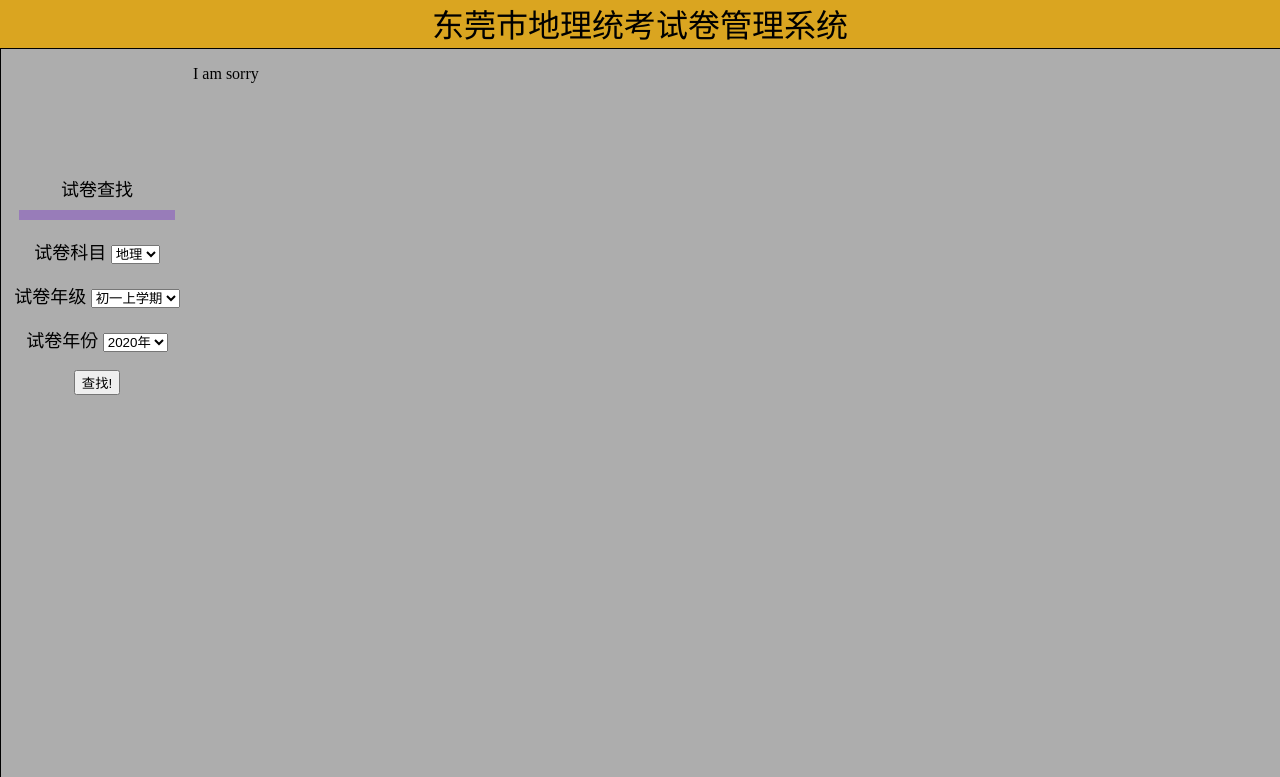
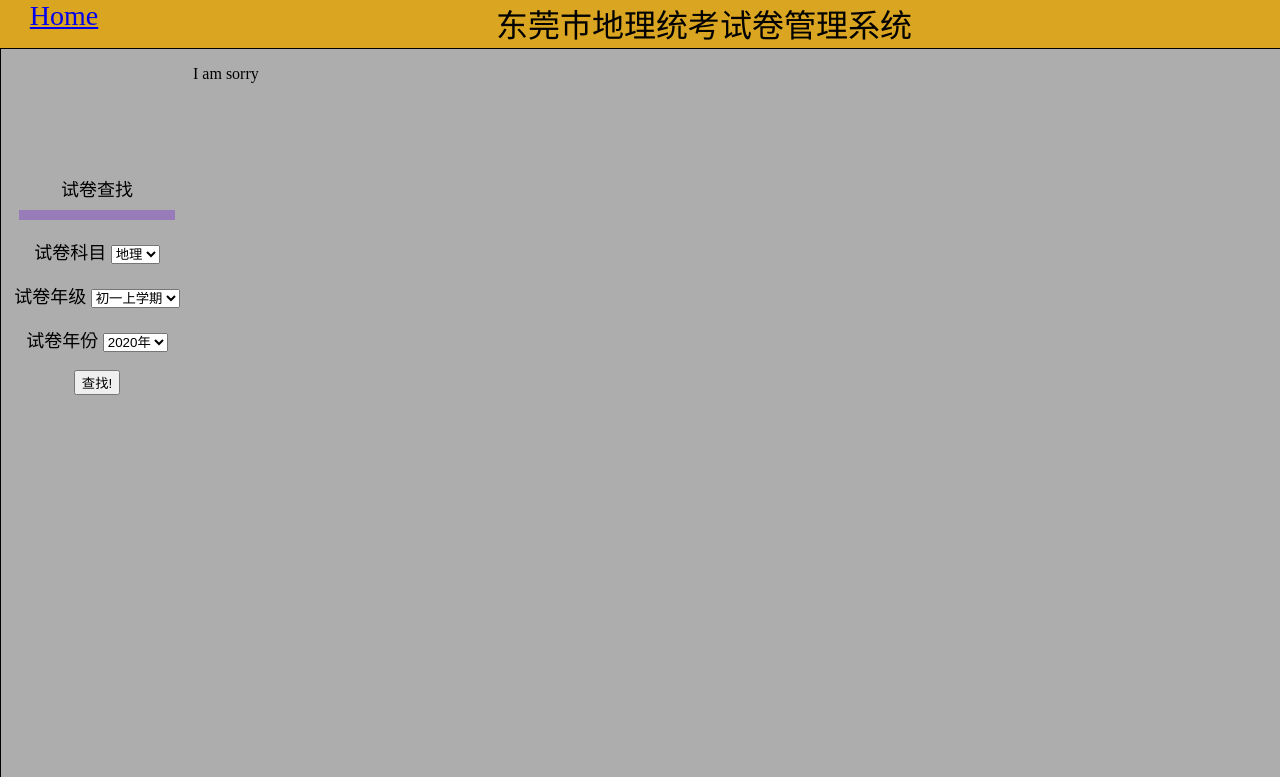
Before and after one commit to wenheping/exam, a Django app: page /dg/ in a window 1280 px wide. Shown: the top 777 px of the page. Run offline with Django 3.2, Linux system fonts and the light colour scheme.

Commit message:
- Add a link back to frontpage !

```diff
--- a/dg/templates/dg.html
+++ b/dg/templates/dg.html
@@ -8,7 +8,12 @@
 
   <body>
     <div id="header">
+      <div id="h_left">
+        <a href="/dg/">Home</a>
+      </div>
+      <div id="h_right">
       东莞市地理统考试卷管理系统
+      </div>
     </div>
     <div id="content">
       <div id="left">
--- a/wenfiles/css/home.css
+++ b/wenfiles/css/home.css
@@ -20,6 +20,19 @@
       font-size:32px;
       margin:0;
       padding:0;
+      }
+    #h_left{
+      width: 10%;
+      height: 100%;
+      float: left;
+      text-align:center;
+      font-size:28px;
+      }
+    #h_right{
+      width: 90%;
+      height: 100%;
+      float: left;
+      text-align:center;
       }
     #content{
       width: 100%;
```
